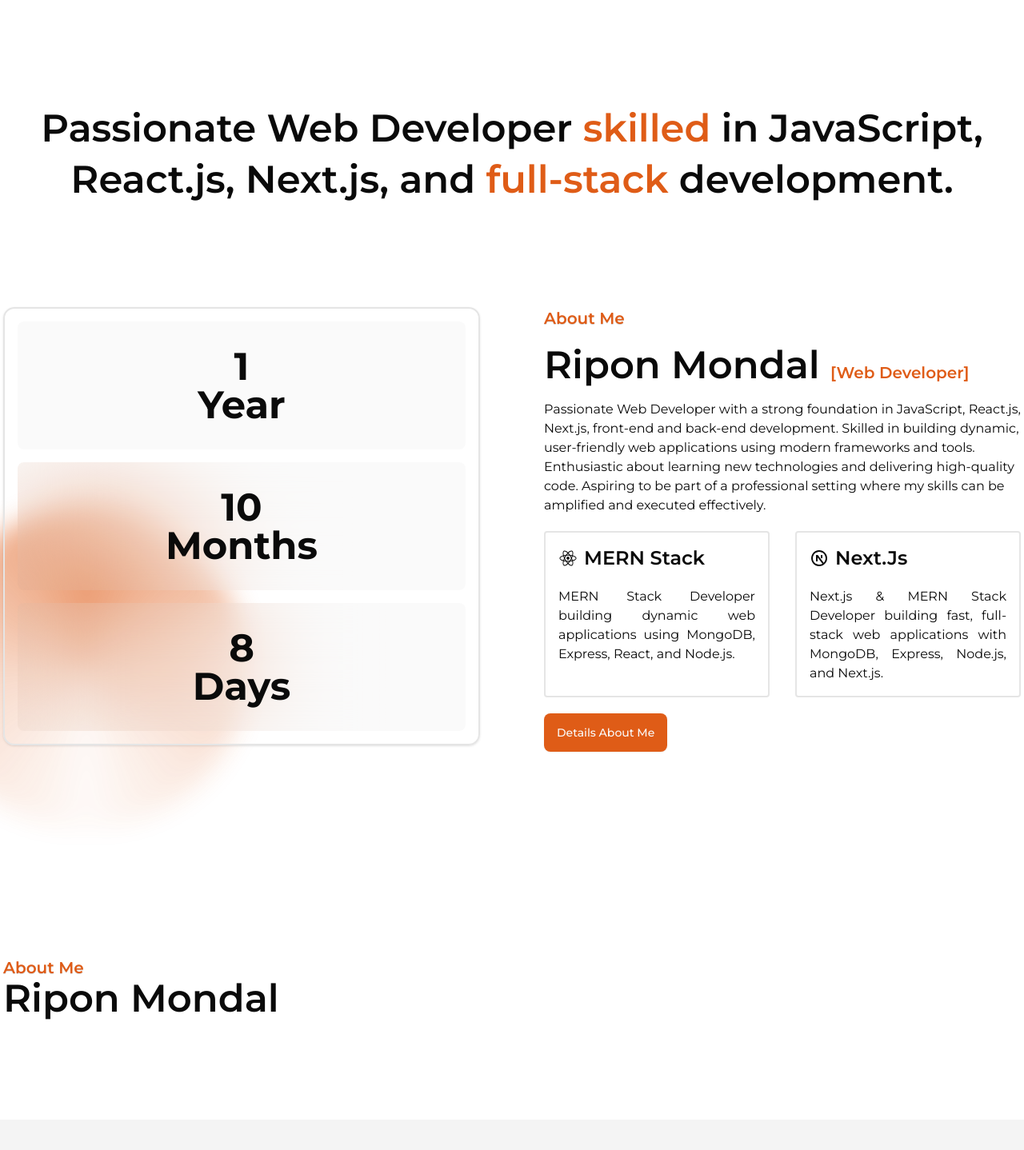
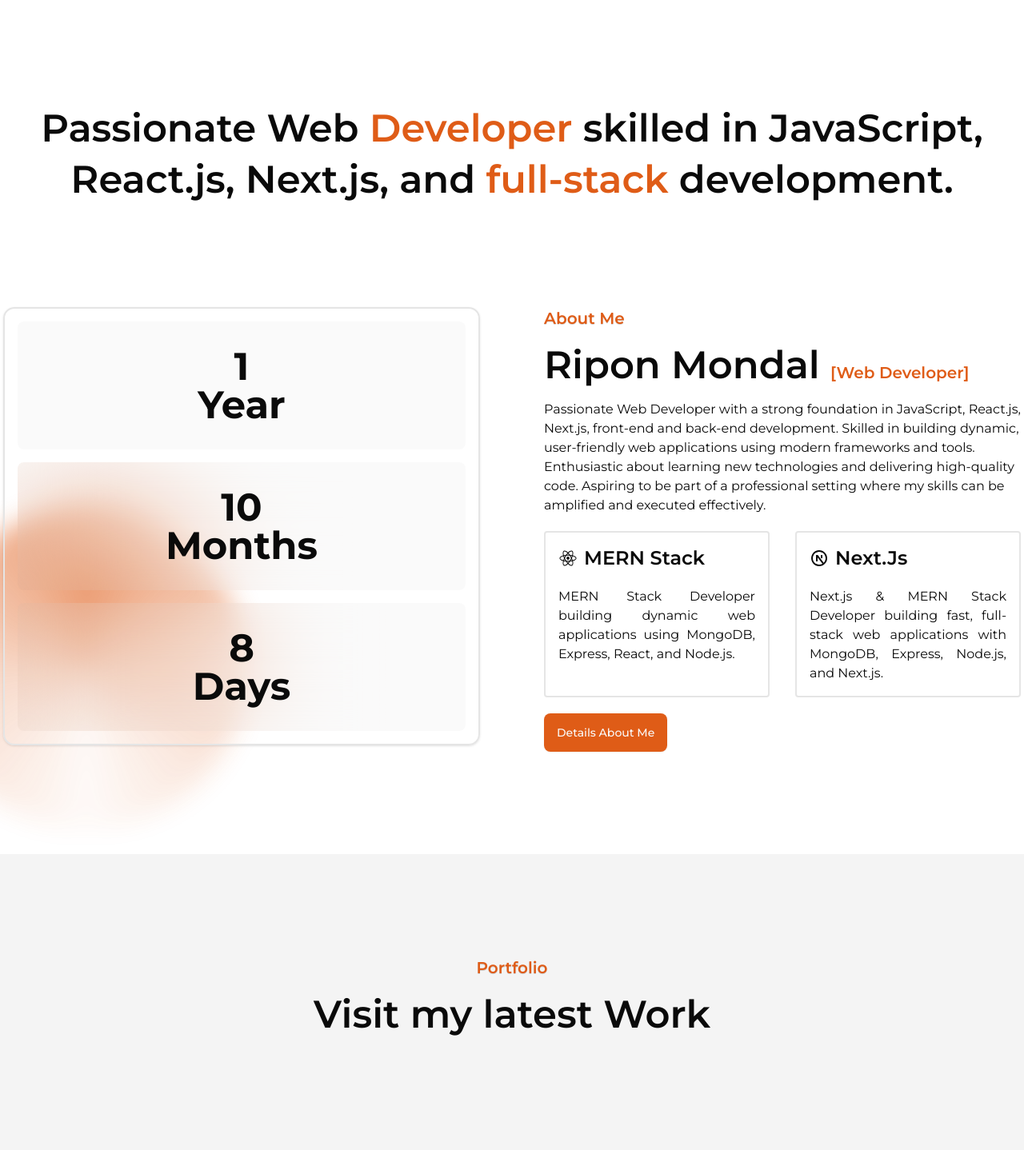
Before and after one commit to riponmondalbd/portfolio, a Next.js app: page / in a window 1280 px wide. Shown: the part 920-2358 px from the top of the page at 80% size. Built offline with nearby package versions, Linux system fonts and the light colour scheme; what tailwindcss-animated would draw is missing.

Commit message:
fox portfolio heading color and bg

```diff
--- a/src/components/AboutMe/AboutMe.tsx
+++ b/src/components/AboutMe/AboutMe.tsx
@@ -12,9 +12,9 @@ export default function AboutMe() {
         <div>
           {/* plain text header */}
           <h1 className="text-center pb-10 md:pb-32 text-4xl md:text-5xl font-semibold md:leading-16 ">
-            Passionate Web Developer{" "}
-            <span className="text-[#DF5C17]">skilled</span> in JavaScript,
-            React.js, Next.js, and{" "}
+            Passionate Web
+            <span className="text-[#DF5C17]"> Developer</span> skilled in
+            JavaScript, React.js, Next.js, and{" "}
             <span className="text-[#DF5C17]">full-stack</span> development.
           </h1>
         </div>
@@ -87,9 +87,11 @@ export default function AboutMe() {
                   </p>
                 </div>
               </div>
-              <Button className="cursor-pointer bg-[#DF5C17] dark:text-white dark:hover:text-black animate-fade-up animate-once animate-duration-500 animate-ease-linear py-6">
-                Details About Me
-              </Button>
+              <div>
+                <Button className="cursor-pointer bg-[#DF5C17] dark:text-white dark:hover:text-black animate-fade-up animate-once animate-duration-500 animate-ease-linear py-6">
+                  Details About Me
+                </Button>
+              </div>
             </div>
           </div>
         </div>
--- a/src/components/Portfolio/Portfolio.tsx
+++ b/src/components/Portfolio/Portfolio.tsx
@@ -2,15 +2,19 @@ export default function PortfolioSection() {
   return (
     <div
       id="portfolio"
-      className="max-w-7xl mx-auto scroll-mt-20  duration-1000 px-1 py-10 md:py-32"
+      className="scroll-mt-20  duration-1000 px-1 py-10 md:py-32 bg-[#f4f4f4] dark:bg-black"
     >
-      <div>
-        {/* portfolio sub heading section title */}
-        <h3 className="text-xl font-semibold text-[#DF5C17] text-shadow-2xs">
-          About Me
-        </h3>
-        {/* portfolio heading section */}
-        <h1 className="text-5xl font-semibold ">Ripon Mondal </h1>
+      <div className="max-w-7xl mx-auto ">
+        <div>
+          <div className="text-center space-y-5">
+            {/* portfolio sub heading section title */}
+            <h3 className="text-xl font-semibold text-[#DF5C17] text-shadow-2xs">
+              Portfolio
+            </h3>
+            {/* portfolio heading section */}
+            <h1 className="text-5xl font-semibold ">Visit my latest Work</h1>
+          </div>
+        </div>
       </div>
     </div>
   );
```
